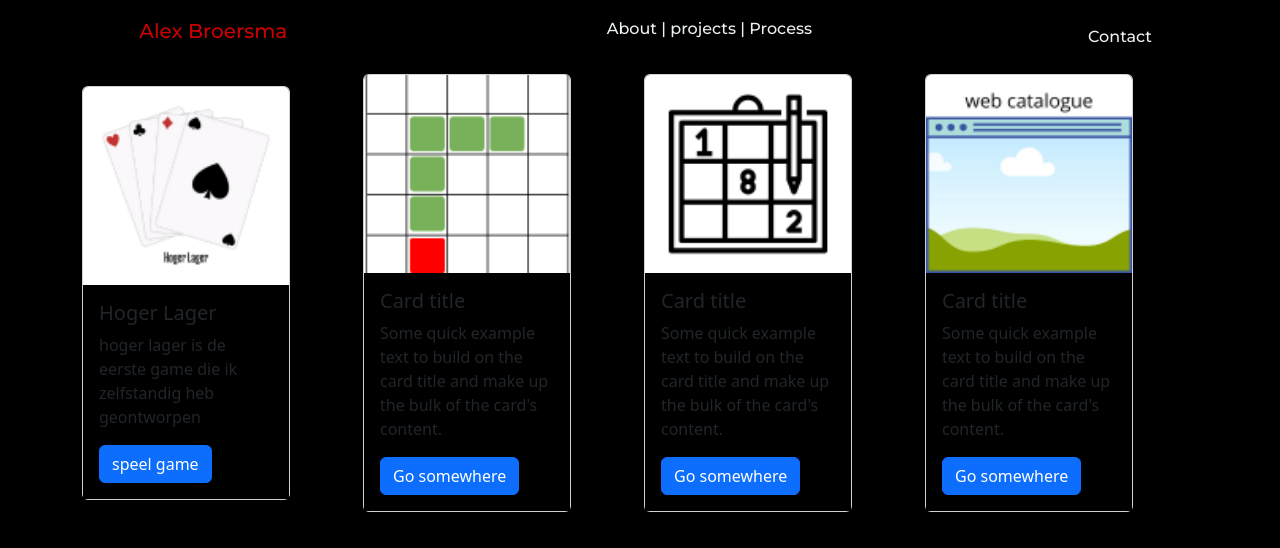
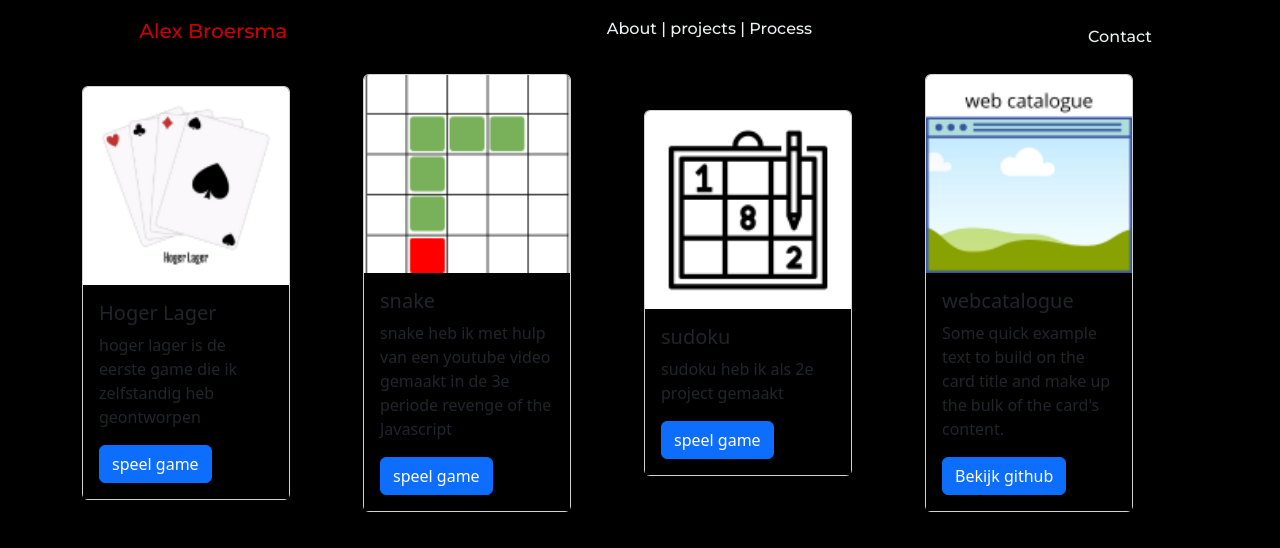
Before and after one commit to Alex20games/alex20games.github.io, a plain HTML site: page project.html in a window 1280 px wide. Drawn offline with nearby package versions, Linux system fonts and the light colour scheme.

Commit message:
Update project.html

```diff
--- a/project.html
+++ b/project.html
@@ -58,7 +58,11 @@
                   hoger lager is de eerste game die ik zelfstandig heb
                   geontworpen
                 </p>
-                <a href="#" class="btn btn-primary">speel game</a>
+                <a
+                  href="projects/higherLowerCopy/index.html"
+                  class="btn btn-primary"
+                  >speel game</a
+                >
               </div>
             </div>
           </div>
@@ -66,12 +70,14 @@
             <div class="card" style="width: 13rem">
               <img src="img/snake.png" class="card-img-top" alt="..." />
               <div class="card-body">
-                <h5 class="card-title">Card title</h5>
+                <h5 class="card-title">snake</h5>
                 <p class="card-text">
-                  Some quick example text to build on the card title and make up
-                  the bulk of the card's content.
+                  snake heb ik met hulp van een youtube video gemaakt in de 3e
+                  periode revenge of the Javascript
                 </p>
-                <a href="#" class="btn btn-primary">Go somewhere</a>
+                <a href="projects/snake/snake.html" class="btn btn-primary"
+                  >speel game</a
+                >
               </div>
             </div>
           </div>
@@ -79,12 +85,11 @@
             <div class="card" style="width: 13rem">
               <img src="img/sudoku.png" class="card-img-top" alt="..." />
               <div class="card-body">
-                <h5 class="card-title">Card title</h5>
-                <p class="card-text">
-                  Some quick example text to build on the card title and make up
-                  the bulk of the card's content.
-                </p>
-                <a href="#" class="btn btn-primary">Go somewhere</a>
+                <h5 class="card-title">sudoku</h5>
+                <p class="card-text">sudoku heb ik als 2e project gemaakt</p>
+                <a href="projects/sudoku/sudoku.html" class="btn btn-primary"
+                  >speel game</a
+                >
               </div>
             </div>
           </div>
@@ -92,12 +97,16 @@
             <div class="card" style="width: 13rem">
               <img src="img/webcata.png" class="card-img-top" alt="..." />
               <div class="card-body">
-                <h5 class="card-title">Card title</h5>
+                <h5 class="card-title">webcatalogue</h5>
                 <p class="card-text">
                   Some quick example text to build on the card title and make up
                   the bulk of the card's content.
                 </p>
-                <a href="#" class="btn btn-primary">Go somewhere</a>
+                <a
+                  href="https://github.com/ROCMondriaanTIN/sd23-p03-project-webcatalogus-de-brave-bakkers"
+                  class="btn btn-primary"
+                  >Bekijk github</a
+                >
               </div>
             </div>
           </div>
```
